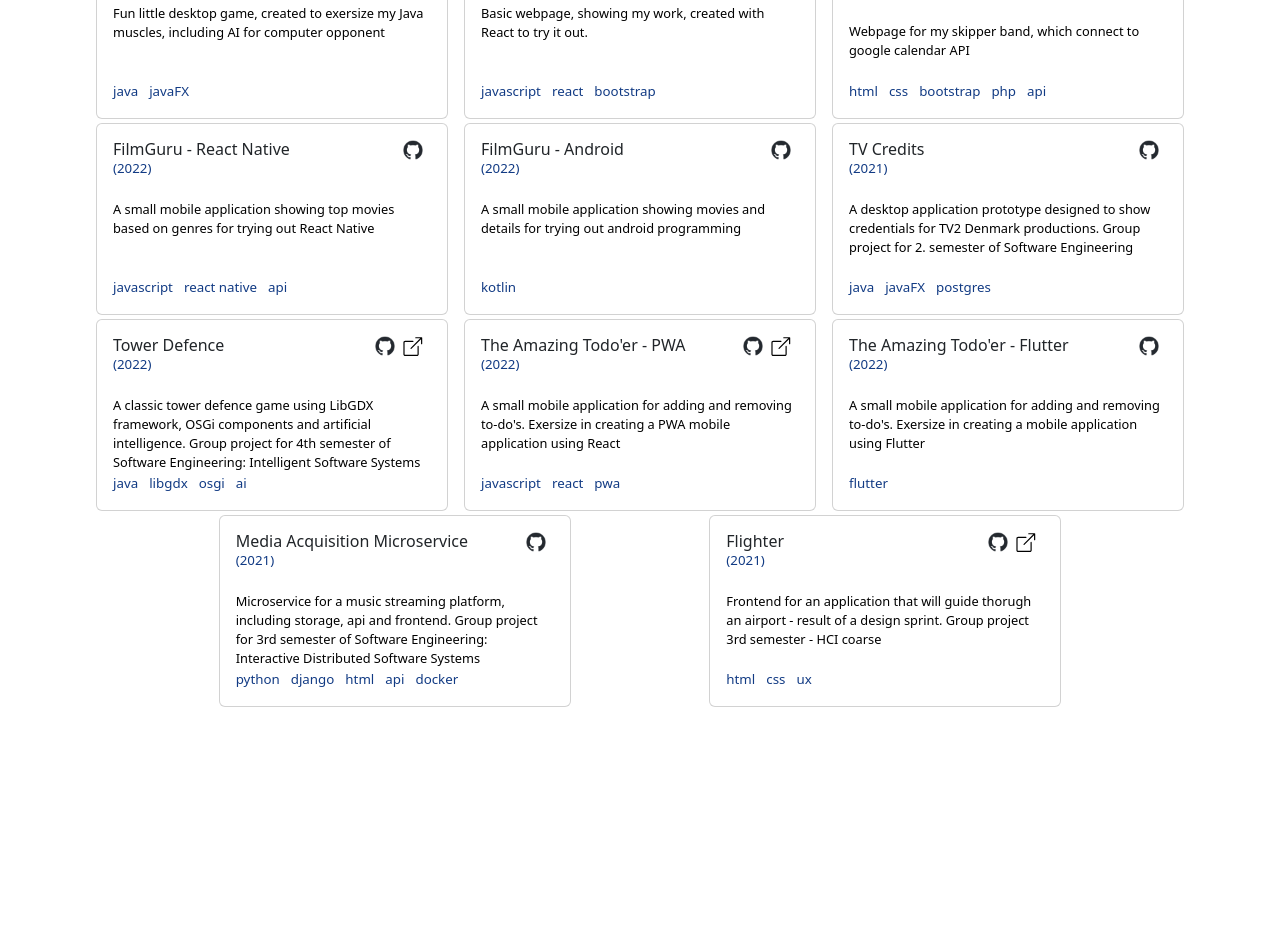
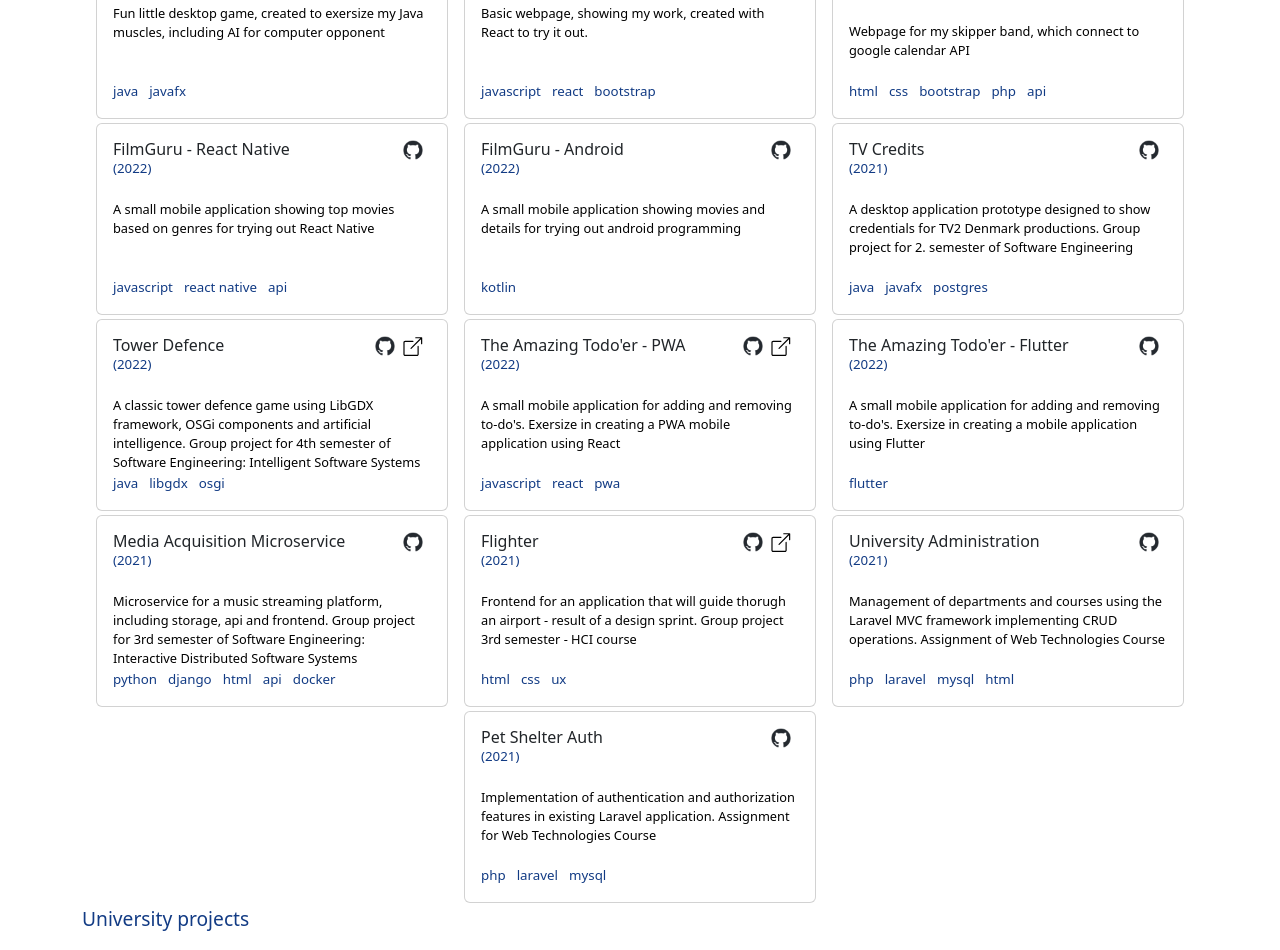
Before and after one commit to theislanglands/Portefolio, a React (Create React App) app: page /projects in a window 1280 px wide. Shown: the part 280-1230 px from the top of the page. Before the commit the page ends 989 px from the top, so only its background shows below. Built offline with nearby package versions, Linux system fonts and the light colour scheme.

Commit message:
add projects and uni category to  projects.json

```diff
--- a/src/pages/Projects.js
+++ b/src/pages/Projects.js
@@ -4,6 +4,28 @@ import projects from './projects.json';
 import Card from 'react-bootstrap/Card';
 import linkicon from '../assets/box-arrow-up-right.svg';
 import githubicon from '../assets/github-mark.png';
+
+
+const Projects = () => {
+    return (
+        <div>
+            <Container>
+                    <div className="Content-header">
+                        <p>My private projects so far...</p>
+                    </div>
+                    <div className="projects">
+                        {projects.map((project) => (
+                            <div>{getCard(project.id)}</div>
+                        ))}
+                    </div>
+                    <div className="Content-header">
+                        <p>University projects</p>
+                    </div>
+
+            </Container>
+        </div>
+    )
+}
 
 function getIcons(props) {
     let github
@@ -73,44 +95,12 @@ function getCard(props) {
 
                     </Card.Text>
                     <div className="card-techs">
-                            {getTechs(props)}
-                        </div>
+                        {getTechs(props)}
+                    </div>
                 </Card.Body>
             </Card>
         </div>
     )
 }
 
-const Projects = () => {
-    return (
-        <div>
-        <Container>
-            <Row>
-                <Col>
-                    <div className="Content-header">
-                        <p>My works so far...</p>
-                    </div>
-                </Col>
-            </Row>
-            <div className="projects">
-{projects.map((project) => (
-    <div>{getCard(project.id)}</div>
-))}
-</div>
-
-
-
-        </Container>
-
-
-</div>
-    )
-}
-
 export default Projects
-
-/*
-                        {projects.map((project) => (
-                            <div><p>{getCard(project.id)}</p></div>
-                        ))}
-                        */
--- a/src/pages/projects.json
+++ b/src/pages/projects.json
@@ -1,17 +1,19 @@
 [
     {
         "id": 0,
+        "uni": false,
         "title": "Battle Ships v2",
         "year": 2021,
         "description": "Fun little desktop game, created to exersize my Java muscles, including AI for computer opponent",
         "github": "https://github.com/theislanglands/Battleship",
         "link": "https://youtu.be/aMC3QBAm_yw",
         "tech": [
-            "java", "javaFX"
+            "java", "javafx"
         ]
     },
     {
         "id": 1,
+        "uni": false,
         "title": "Personal Portefolio homepage",
         "year": 2023,
         "description": "Basic webpage, showing my work, created with React to try it out.",
@@ -23,6 +25,7 @@
     },
     {
         "id": 2,
+        "uni": false,
         "title": "Webpage for Dynamitskipperens sønner",
         "year": 2021,
         "description": "Webpage for my skipper band, which connect to google calendar API",
@@ -34,6 +37,7 @@
     },
     {
         "id": 3,
+        "uni": true,
         "title": "FilmGuru - React Native",
         "year": 2022,
         "description": "A small mobile application showing top movies based on genres for trying out React Native",
@@ -44,6 +48,7 @@
     },
     {
         "id": 4,
+        "uni": true,
         "title": "FilmGuru - Android",
         "year": 2022,
         "description": "A small mobile application showing movies and details for trying out android programming",
@@ -54,27 +59,30 @@
     },
     {
         "id": 5,
+        "uni": true,
         "title": "TV Credits",
         "year": 2021,
         "description": "A desktop application prototype designed to show credentials for TV2 Denmark productions. Group project for 2. semester of Software Engineering",
         "github": "https://github.com/theislanglands/SemesterProject2-TV2",
         "tech": [
-            "java", "javaFX", "postgres"
+            "java", "javafx", "postgres"
         ]
     },
     {
         "id": 6,
+        "uni": true,
         "title": "Tower Defence",
         "year": 2022,
         "description": "A classic tower defence game using LibGDX framework, OSGi components and artificial intelligence. Group project for 4th semester of Software Engineering: Intelligent Software Systems",
         "github": "https://github.com/theislanglands/SemesterProject4",
         "link": "https://www.youtube.com/watch?v=hRXR7nW7-dQ",
         "tech": [
-            "java", "libgdx", "osgi", "ai"
+            "java", "libgdx", "osgi"
         ]
     },
     {
         "id": 7,
+        "uni": true,
         "title": "The Amazing Todo'er - PWA",
         "year": 2022,
         "description": "A small mobile application for adding and removing to-do's. Exersize in creating a PWA mobile application using React",
@@ -86,6 +94,7 @@
     },
     {
         "id": 8,
+        "uni": true,
         "title": "The Amazing Todo'er - Flutter",
         "year": 2022,
         "description": "A small mobile application for adding and removing to-do's. Exersize in creating a mobile application using Flutter",
@@ -96,6 +105,7 @@
     },
     {
         "id": 9,
+        "uni": true,
         "title": "Media Acquisition Microservice",
         "year": 2021,
         "description": "Microservice for a music streaming platform, including storage, api and frontend. Group project for 3rd semester of Software Engineering: Interactive Distributed Software Systems",
@@ -106,13 +116,36 @@
     },
     {
         "id": 10,
+        "uni": true,
         "title": "Flighter",
         "year": 2021,
-        "description": "Frontend for an application that will guide thorugh an airport - result of a design sprint. Group project 3rd semester - HCI coarse",
+        "description": "Frontend for an application that will guide thorugh an airport - result of a design sprint. Group project 3rd semester - HCI course",
         "github": "https://github.com/theislanglands/Flighter",
         "link": "https://effortless-beijinho-d82c4e.netlify.app/",
         "tech": [
             "html", "css", "ux"
         ]
+    },
+    {
+        "id": 11,
+        "uni": true,
+        "title": "University Administration",
+        "year": 2021,
+        "description": "Management of departments and courses using the Laravel MVC framework implementing CRUD operations. Assignment of Web Technologies Course",
+        "github": "https://github.com/theislanglands/University-Manager",
+        "tech": [
+            "php", "laravel", "mysql", "html"
+        ]
+    },
+    {
+        "id": 12,
+        "uni": true,
+        "title": "Pet Shelter Auth",
+        "year": 2021,
+        "description": "Implementation of authentication and authorization features in existing Laravel application. Assignment for Web Technologies Course",
+        "github": "https://github.com/theislanglands/University-Manager",
+        "tech": [
+            "php", "laravel", "mysql"
+        ]
     }
 ]
```
